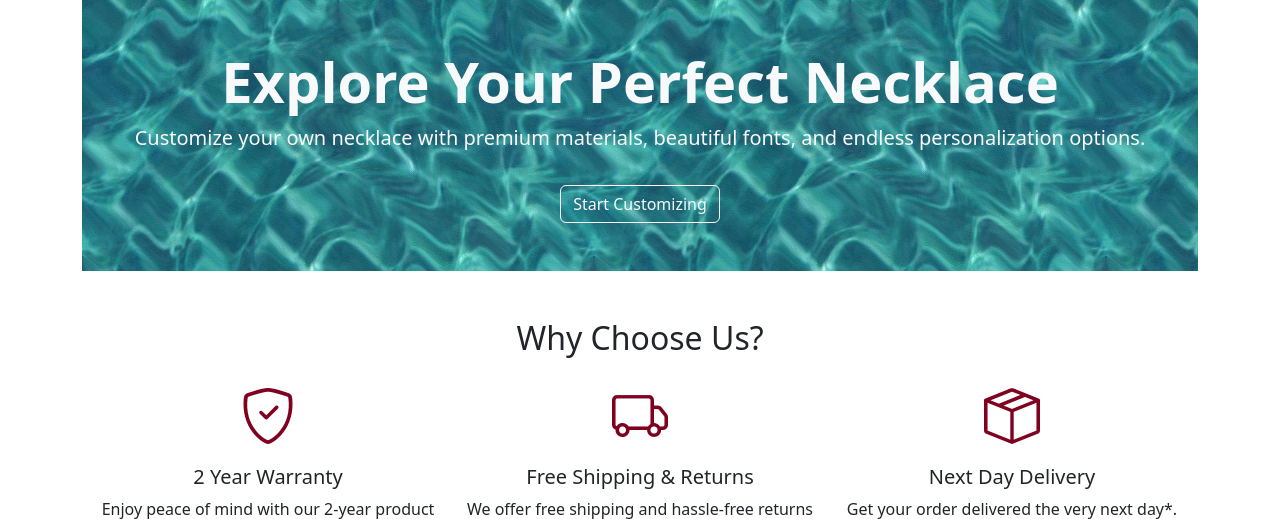
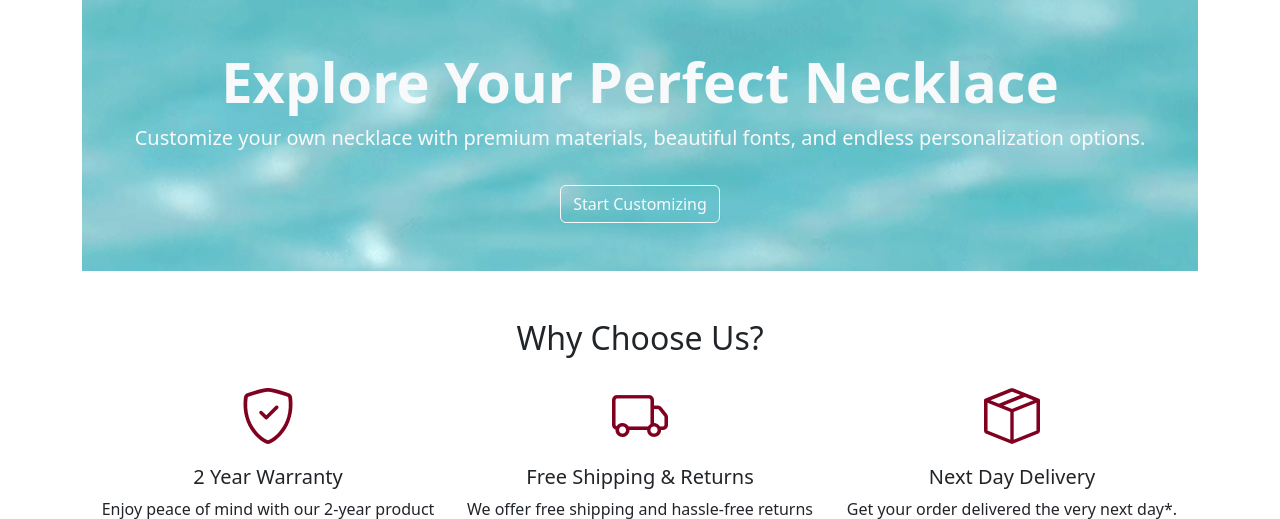
Before and after one commit to alanmaizon/GISH, a Django app: page / in a window 1280 px wide. Shown: the part 56-575 px from the top of the page. Run offline with Django 5.2, Linux system fonts and the light colour scheme; some libraries are stand-ins or nearby versions.

Commit message:
new file:   GISH/static/css/img/water.gif

```diff
--- a/GISH/static/css/style.css
+++ b/GISH/static/css/style.css
@@ -20,7 +20,8 @@ canvas {
 
 /* Hero Section */
 .bg-burgundy {
-    background-image: url(img/sea.gif);
+    background-image: url(img/water.gif);
+    background-size: cover;
     background-color: #800020; /* Burgundy */
     color: #ffffff;
 }
```
Also changed, not shown: GISH/static/css/img/water.gif (added).
